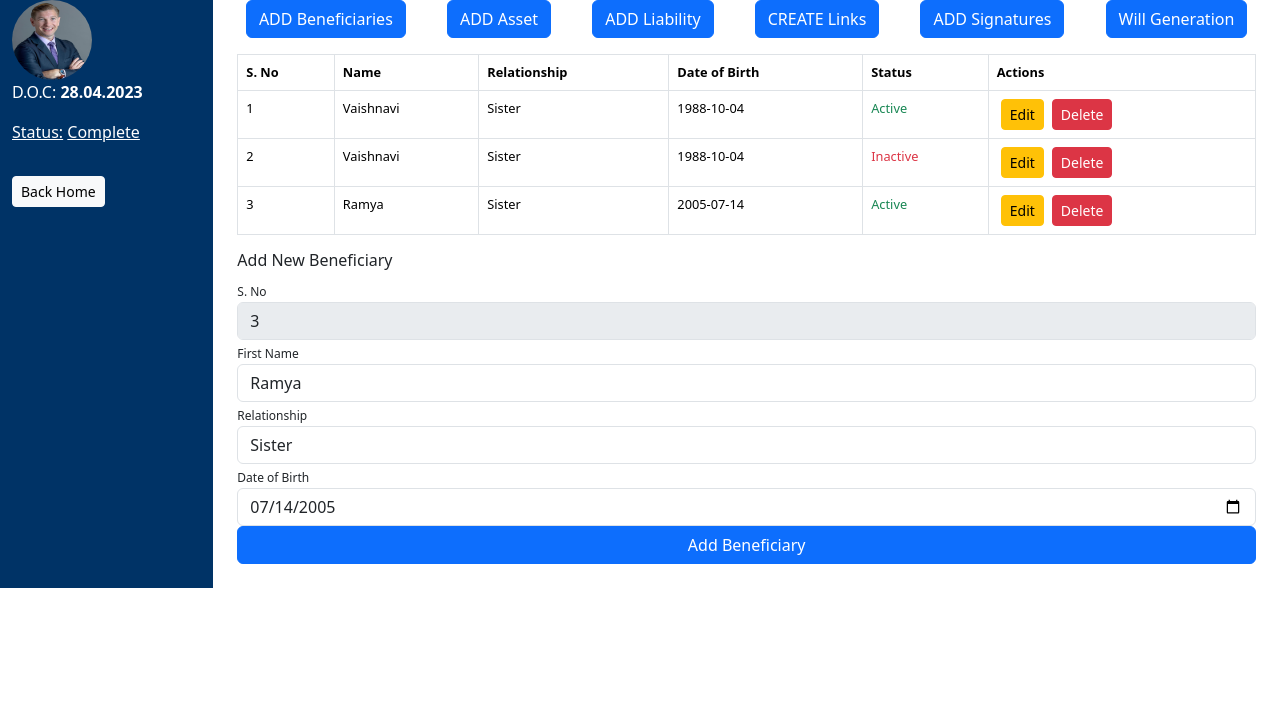
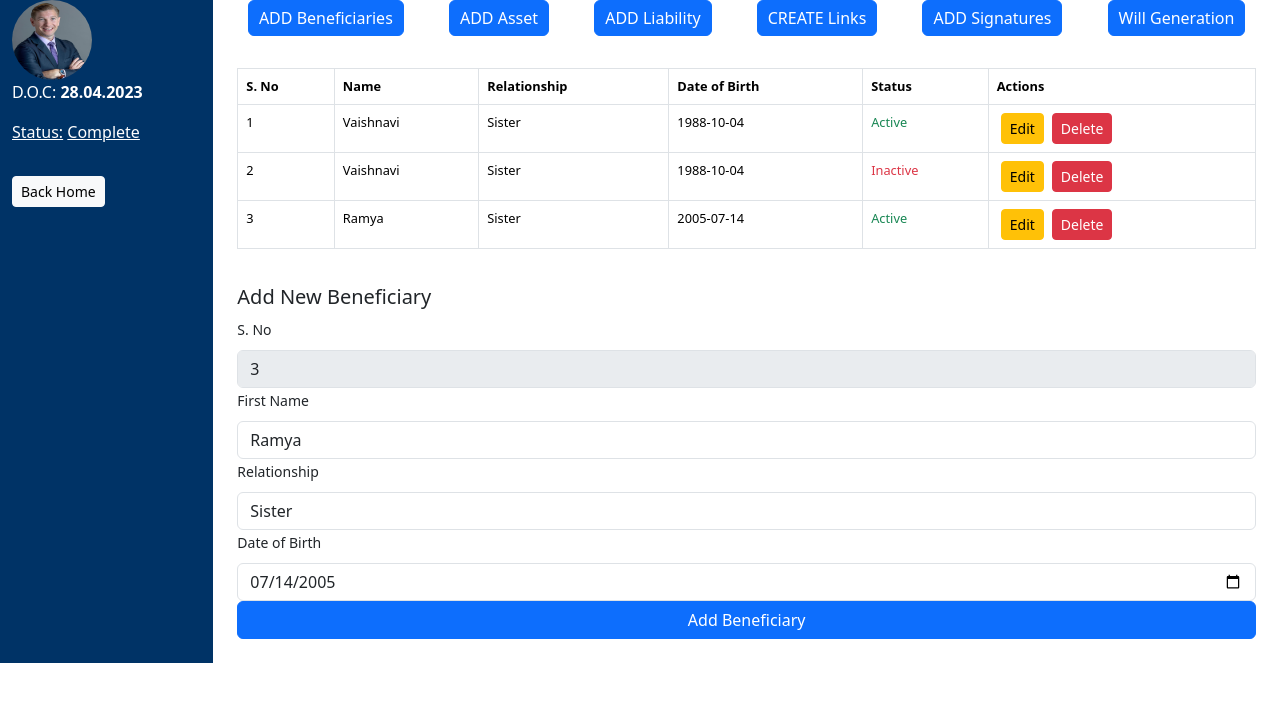
Before and after one commit to KaviyaNallathambi/ReactJsFinal, a React app: page / in a window 1280 px wide. Built offline with nearby package versions, Linux system fonts and the light colour scheme.

Commit message:
first commit

```diff
--- a/package.json
+++ b/package.json
@@ -1,4 +1,5 @@
 {
+
   "name": "project",
   "version": "0.1.0",
   "private": true,
--- a/src/components/BeneficiaryForm.js
+++ b/src/components/BeneficiaryForm.js
@@ -15,8 +15,8 @@ const BeneficiaryForm = () => {
   };
 
   return (
-    <div className="mt-0">
-      <h6>Add New Beneficiary</h6>
+    <div className="mt-1">
+      <h5>Add New Beneficiary</h5>
       <form>
         <div>
           <label className="small-font">S. No</label>
--- a/src/components/BeneficiaryTable.js
+++ b/src/components/BeneficiaryTable.js
@@ -1,5 +1,4 @@
 import React from 'react';
-
 const BeneficiaryTable = () => {
   const beneficiaries = [
     { id: 1, name: 'Vaishnavi', relationship: 'Sister', dob: '1988-10-04', status: 'Active' },
@@ -8,7 +7,7 @@ const BeneficiaryTable = () => {
   ];
 
   return (
-    <div className="table-responsive mt-0 mb-0">
+    <div className="table-responsive mt-3 mb-3">
 
       <table className="table table-bordered bg-gray">
         <thead className="bg-light">
--- a/src/components/Navbar.js
+++ b/src/components/Navbar.js
@@ -4,12 +4,12 @@ import './home.css'; // Ensure this file is linked correctly
 const Navbar = () => {
   return (
     <div className="d-flex justify-content-around">
-      <button className="btn btn-primary custom-btn-size">ADD Beneficiaries</button>
-      <button className="btn btn-primary custom-btn-size">ADD Asset</button>
-      <button className="btn btn-primary custom-btn-size">ADD Liability</button>
-      <button className="btn btn-primary custom-btn-size">CREATE Links</button>
-      <button className="btn btn-primary custom-btn-size">ADD Signatures</button>
-      <button className="btn btn-primary custom-btn-size">Will Generation</button>
+      <button className="btn btn-primary" style={{ padding: '5px 10px', margin: '0' }}>ADD Beneficiaries</button>
+      <button className="btn btn-primary" style={{ padding: '5px 10px', margin: '0' }}>ADD Asset</button>
+      <button className="btn btn-primary" style={{ padding: '5px 10px', margin: '0' }}>ADD Liability</button>
+      <button className="btn btn-primary" style={{ padding: '5px 10px', margin: '0' }}>CREATE Links</button>
+      <button className="btn btn-primary" style={{ padding: '5px 10px', margin: '0' }}>ADD Signatures</button>
+      <button className="btn btn-primary" style={{ padding: '5px 10px', margin: '0' }}>Will Generation</button>
     </div>
   );
 };
--- a/src/components/home.css
+++ b/src/components/home.css
@@ -5,20 +5,21 @@
 
   /* Set smaller font size for tables */
   .table {
-    font-size: 0.8rem; /* You can adjust this to fit your needs */
+    font-size: 0.8rem;
+
   }
 
   /* Set font size for buttons */
   .btn {
-    font-size: 12px; /* Small but readable font size */
-    padding: 6px 12px; /* Adjust padding to make buttons more compact */
+    font-size: 10px;
+    padding: 6px 8px;
   }
 
   /* Sidebar styling */
   .sidebar {
     background-color: #0d3863;
     color: white;
-    height: 100vh;
+    height: 100%;
     position: fixed;
     top: 0;
     left: 0;
@@ -39,23 +40,22 @@
 
   /* Small font for text */
   .small-font {
-    font-size: 12px; /* Adjust this value to your preference */
+    font-size: 14px;
+    margin-bottom: 10px;/* Adjust this value to your preference */
   }
 
   /* Custom Table Style */
   .table-custom {
-    font-size: 14px; /* Adjust table font size */
+    font-size: 16px; /* Adjust table font size */
     max-width: 100%; /* Ensure table fits the container */
   }
 
   .table-custom th, .table-custom td {
-    padding: 8px; /* Adjust padding for better readability */
+    padding: 20px; /* Adjust padding for better readability */
     text-align: left; /* Optional: Align text to the left */
   }
 
-  /* Custom Button Size */
-  .custom-btn-size {
-    padding: 6px 12px; /* Adjust padding to make buttons smaller */
-    font-size: 12px;   /* Smaller font size */
-    border-radius: 4px; /* Optional: Rounded corners */
+
+  .btn {
+    margin: 0 !important;
   }
--- a/src/index.js
+++ b/src/index.js
@@ -11,8 +11,7 @@ export default  function App() {
       <Routes>
         <Route path="/" element={<Layout />}>
           <Route index element={<Home />} />
-
-        </Route>
+               </Route>
       </Routes>
     </BrowserRouter>
   );
```
